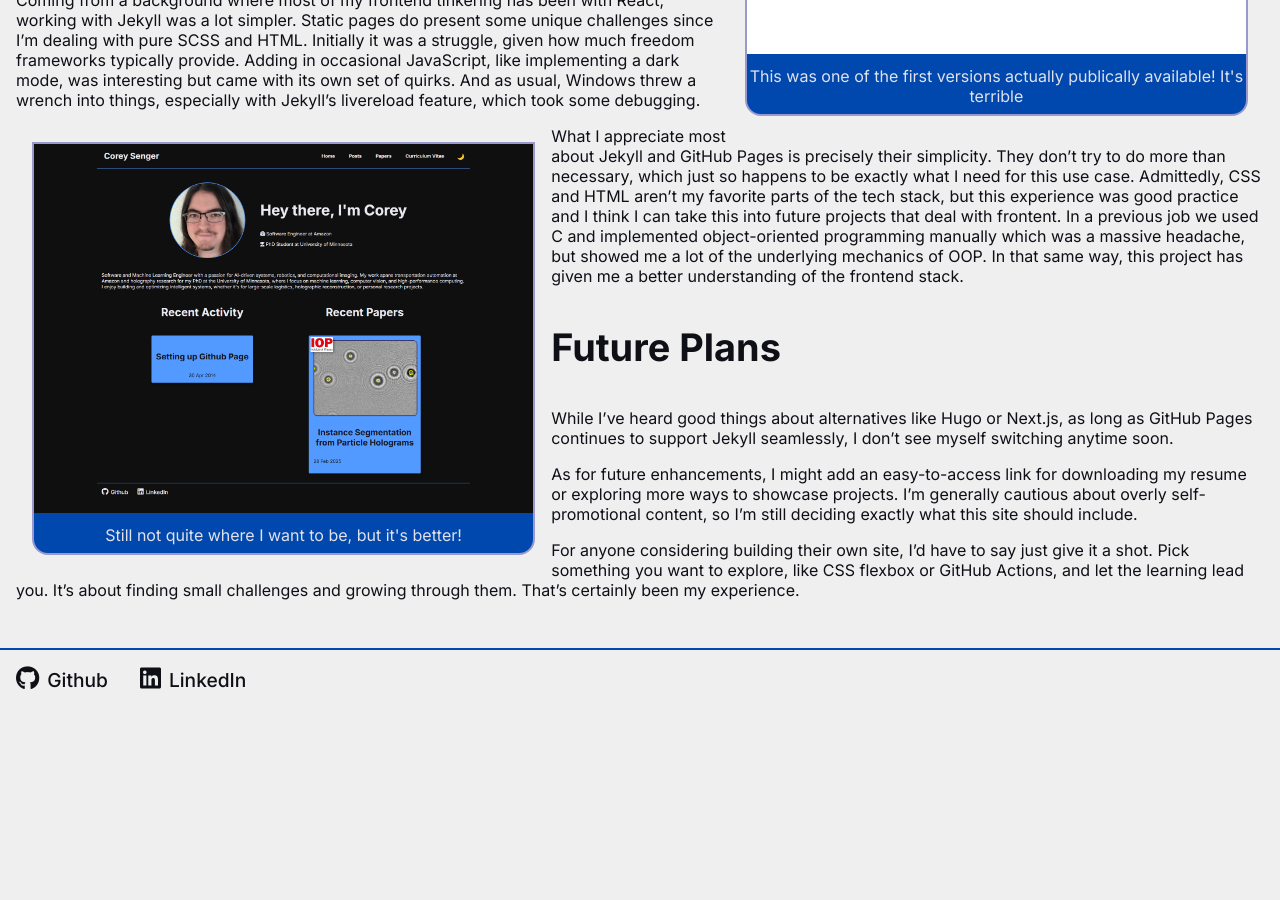
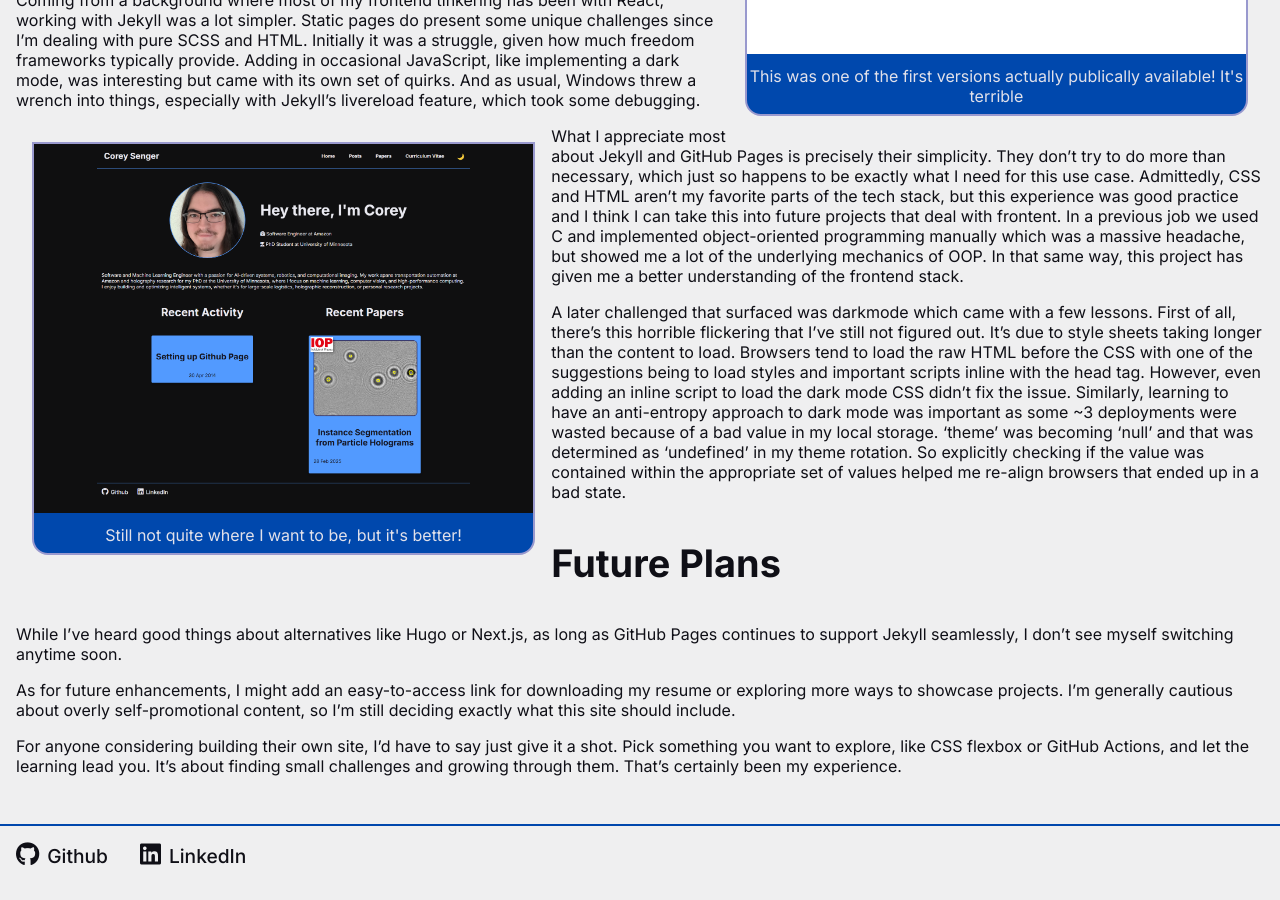
Before and after one commit to CobaltAlchemist/CobaltAlchemist.github.io, a Jekyll site: the page built from collections/_posts/2025-03-18-github-page.md, in a window 1280 px wide and 900 px high, scrolled down 818 px. Built offline with Jekyll 4.4.1, drawn with Linux system fonts in a browser that asks for light colours; before the commit the page ends 1542 px from its top, so only the background shows below that.

Commit message:
gp update

```diff
--- a/collections/_posts/2025-03-18-github-page.md
+++ b/collections/_posts/2025-03-18-github-page.md
@@ -22,6 +22,8 @@ Coming from a background where most of my frontend tinkering has been with React
 
 What I appreciate most about Jekyll and GitHub Pages is precisely their simplicity. They don't try to do more than necessary, which just so happens to be exactly what I need for this use case. Admittedly, CSS and HTML aren't my favorite parts of the tech stack, but this experience was good practice and I think I can take this into future projects that deal with frontent. In a previous job we used C and implemented object-oriented programming manually which was a massive headache, but showed me a lot of the underlying mechanics of OOP. In that same way, this project has given me a better understanding of the frontend stack.
 
+A later challenged that surfaced was darkmode which came with a few lessons. First of all, there's this horrible flickering that I've still not figured out. It's due to style sheets taking longer than the content to load. Browsers tend to load the raw HTML before the CSS with one of the suggestions being to load styles and important scripts inline with the head tag. However, even adding an inline script to load the dark mode CSS didn't fix the issue. Similarly, learning to have an anti-entropy approach to dark mode was important as some ~3 deployments were wasted because of a bad value in my local storage. 'theme' was becoming 'null' and that was determined as 'undefined' in my theme rotation. So explicitly checking if the value was contained within the appropriate set of values helped me re-align browsers that ended up in a bad state.
+
 ### Future Plans
 
 While I've heard good things about alternatives like Hugo or Next.js, as long as GitHub Pages continues to support Jekyll seamlessly, I don't see myself switching anytime soon.
```
